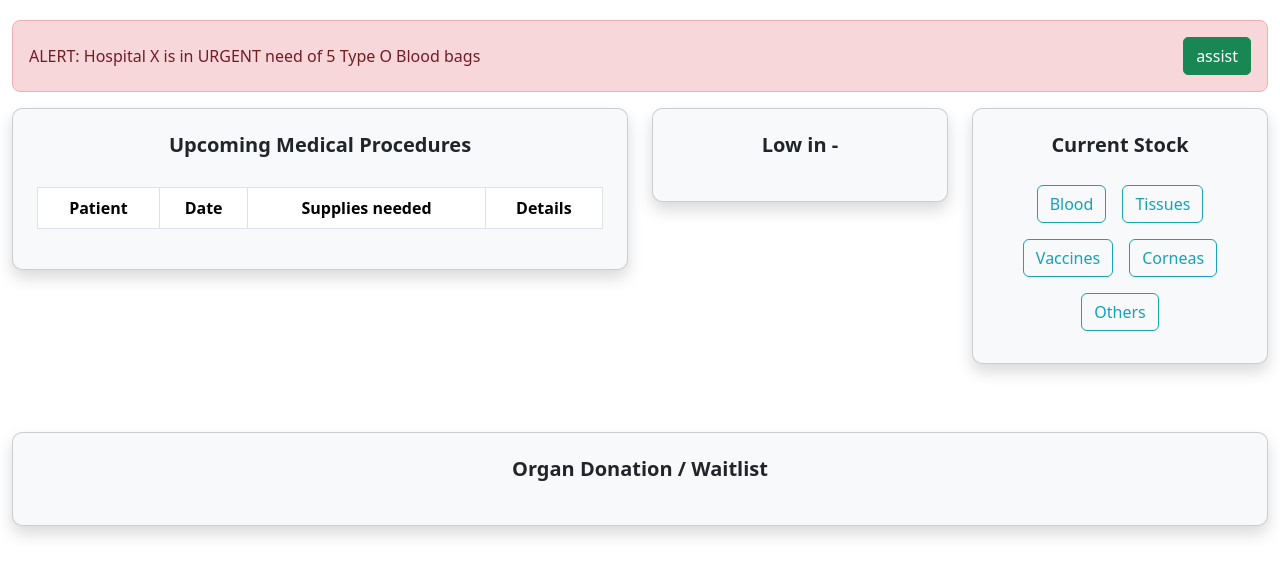
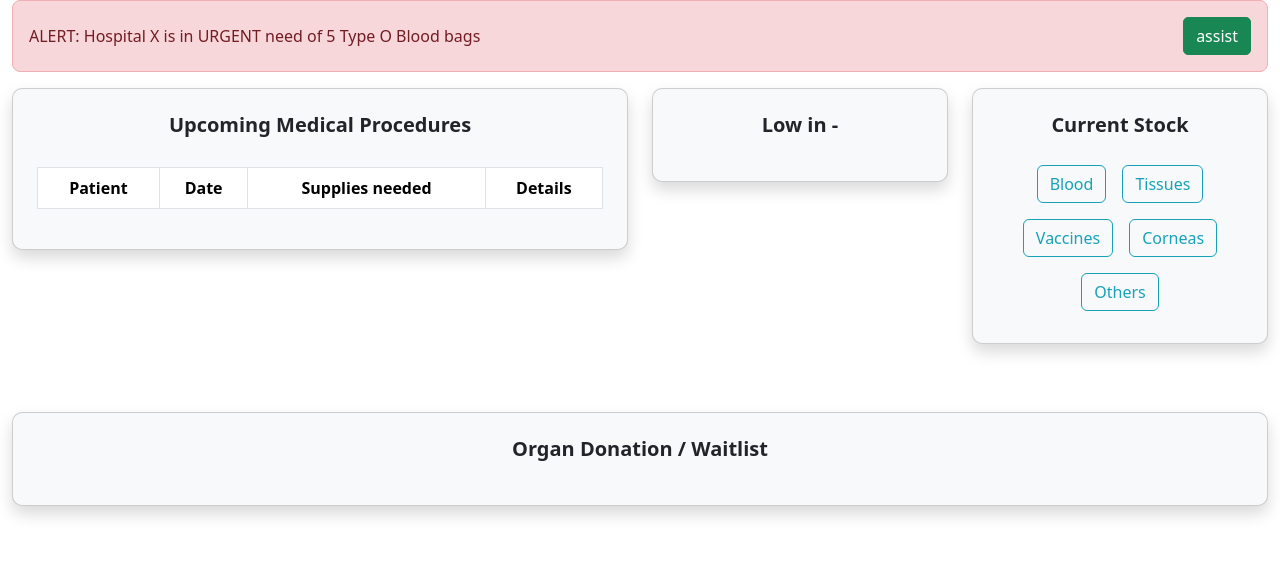
Before and after one commit to vivianli1337/biosync, a React (Create React App) app: page /content/Summary in a window 1280 px wide. Shown: the top 576 px of the page. Built offline with nearby package versions, Linux system fonts and the light colour scheme.

Commit message:
uncommit changes

```diff
--- a/src/App.tsx
+++ b/src/App.tsx
@@ -7,6 +7,9 @@ import Patientinfo from './content/PatientInfo';
 import Inventory from './content/Inventories';
 import Request from './content/Requests';
 import Summary from './content/Summary';
+import MedicalProcedure from './content/Summary/procedure';
+import StockLevel from './content/Summary/stocklevel';
+import UrgentMessage from './content/Summary/urgent';
 //import logo from './logo.svg';
 //import './App.css';
 
@@ -23,7 +26,9 @@ function App() {
           <Route path="/content/PatientInfo" element={<Patientinfo />} />
           <Route path="/content/Inventories" element={<Inventory />} />
           <Route path="/content/Requests" element={<Request />} />
-
+          <Route path="./content/Summary/stocklevel" element={<StockLevel />} />
+          <Route path="./content/Summary/procedure" element={<MedicalProcedure />} />
+          <Route path="./content/Summary/urgent" element={<UrgentMessage />} />
         </Routes>
       </div>
     </Router>
--- a/src/content/Summary/index.css
+++ b/src/content/Summary/index.css
@@ -1,4 +1,4 @@
-/* General container styling */
+General container styling
 .container-fluid {
     margin-top: 20px;
 }
--- a/src/content/Summary/index.tsx
+++ b/src/content/Summary/index.tsx
@@ -2,6 +2,7 @@ import UrgentMessage from './urgent';
 import MedicalProcedure from './procedure';
 import StockLevel from './stocklevel';
 import './index.css';
+
 
 export default function Dashboard() {
     return (
```
Also changed, not shown: src/content/Summary/urgent.jsx (renamed from src/content/Summary/urgent.tsx).
